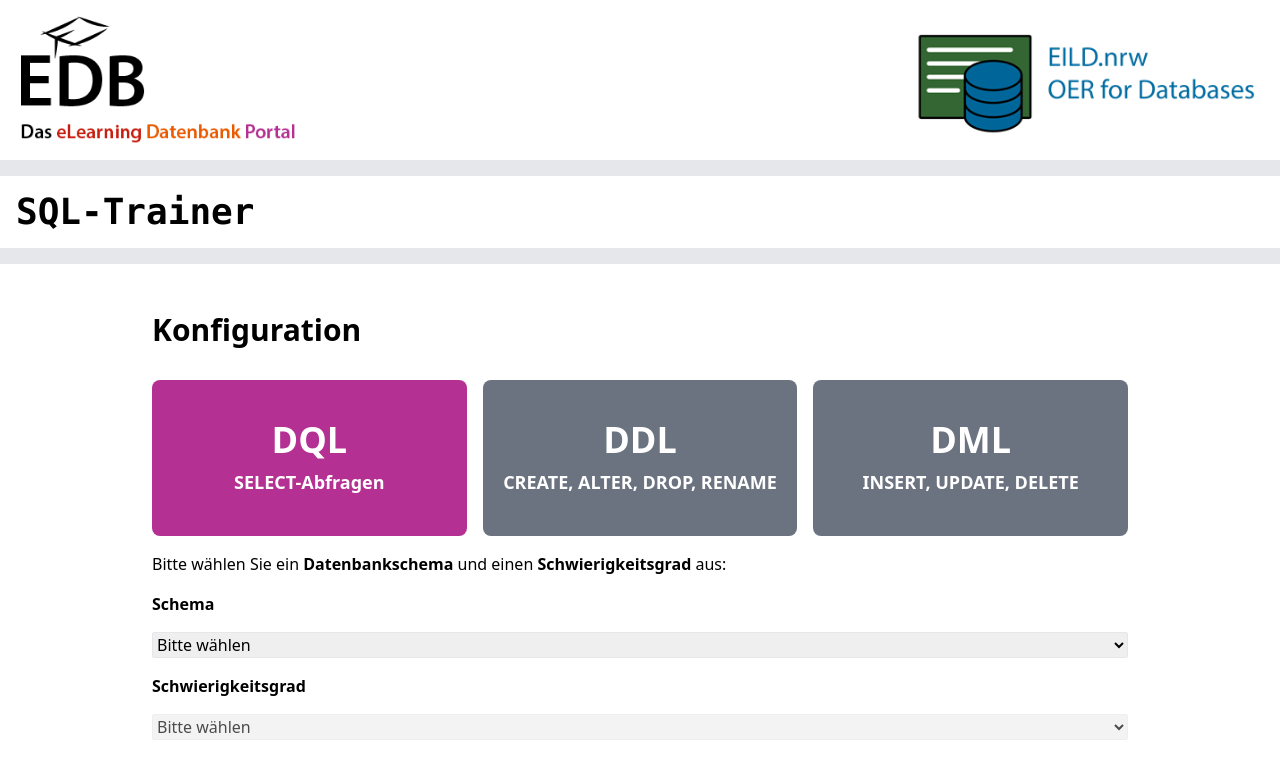
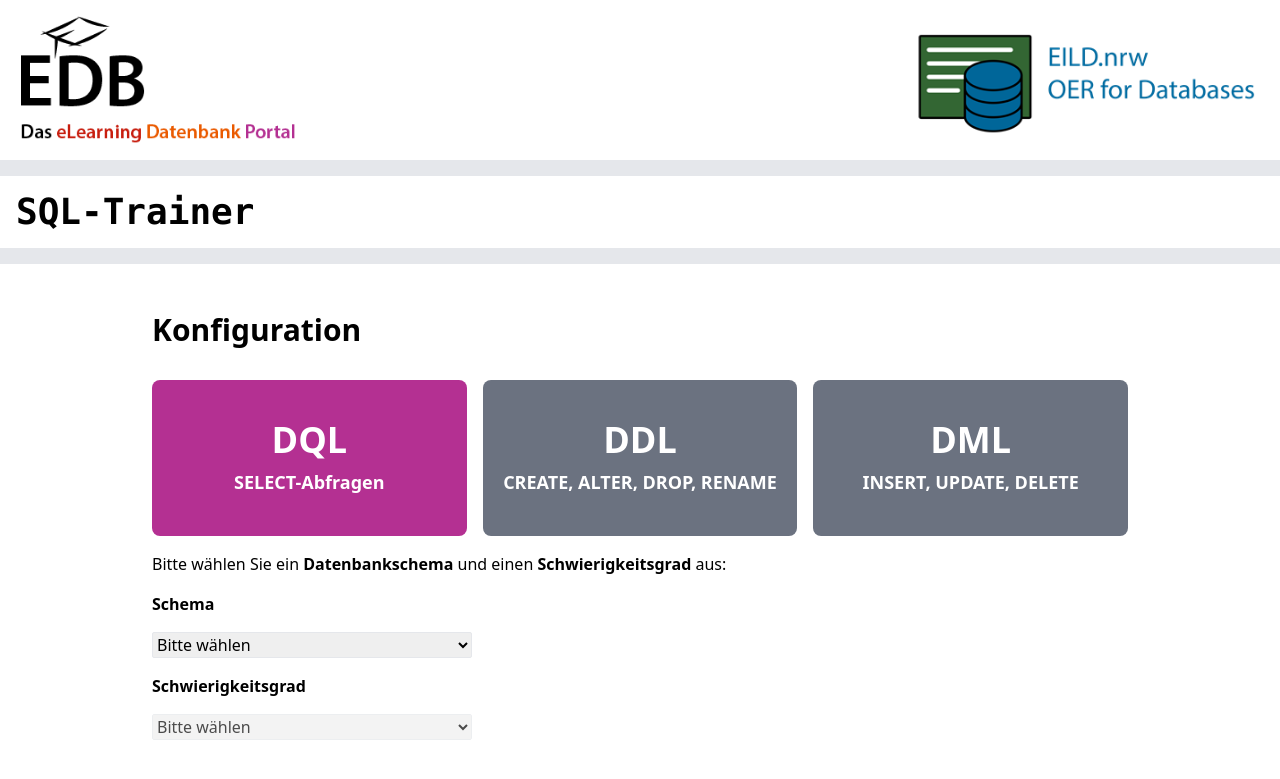
Before and after one commit to EILD-nrw/sql-trainer, a React (Create React App) app: page /#/sqltrainer/selection in a window 1280 px wide. Shown: the top 779 px of the page. Built offline with nearby package versions, Linux system fonts and the light colour scheme.

Commit message:
Updated width of select elements

```diff
--- a/src/Components/UI/SelectElement.tsx
+++ b/src/Components/UI/SelectElement.tsx
@@ -26,7 +26,7 @@ export default function SelectElement({
         {title}
       </label>
       <select
-        className="border rounded-sm"
+        className="border rounded-sm max-w-xs"
         id="difficulty"
         value={selected}
         onChange={handleChange}
```
